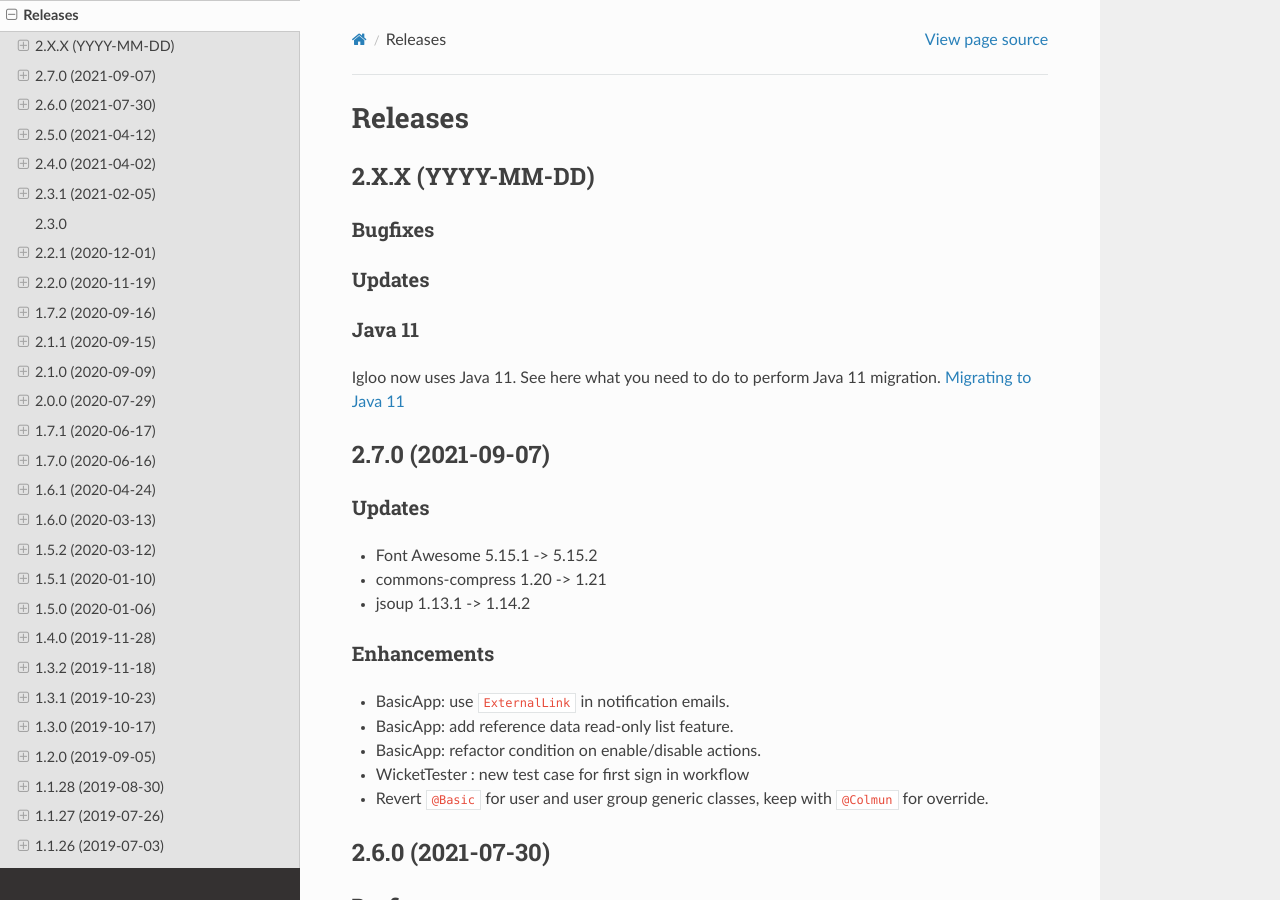
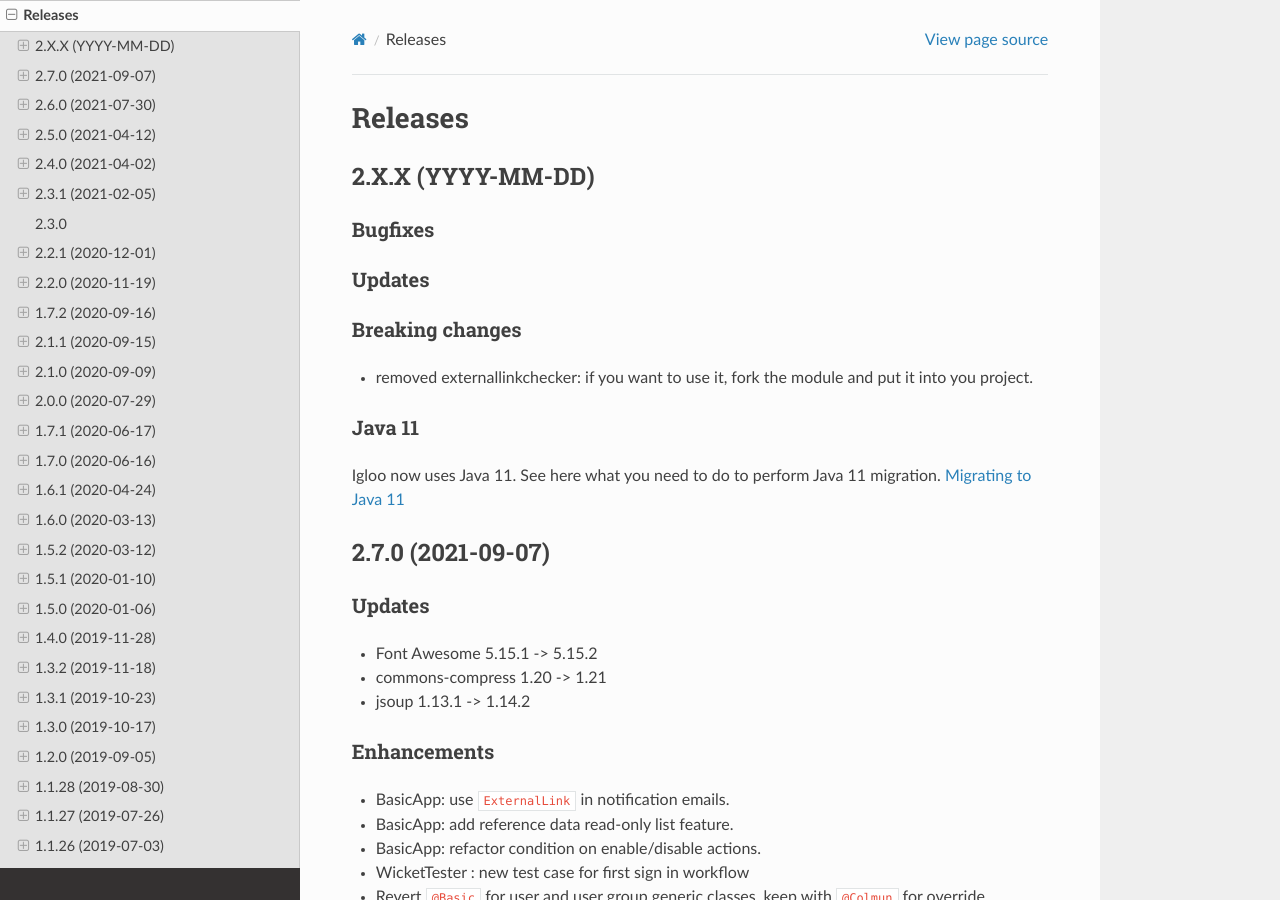
Before and after one commit to igloo-project/igloo-doc, a Sphinx documentation site: the page built from source/release-notes/releases.rst, in a window 1280 px wide and 900 px high. Built offline with Sphinx 7.4.7 and the Read the Docs theme 2.0.0, drawn with Linux system fonts in a browser that asks for light colours.

Commit message:
next release: drop external link checker

```diff
--- a/source/release-notes/releases.rst
+++ b/source/release-notes/releases.rst
@@ -12,6 +12,12 @@ Bugfixes
 
 Updates
 *******
+
+Breaking changes
+****************
+
+* removed externallinkchecker: if you want to use it, fork the module and
+  put it into you project.
 
 Java 11
 *******
```
